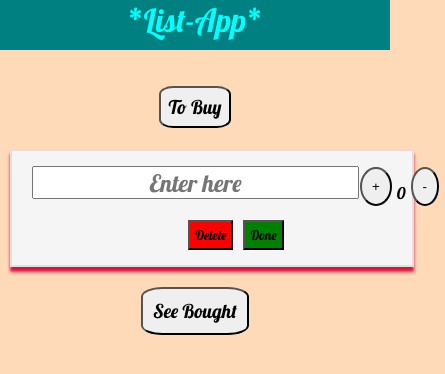
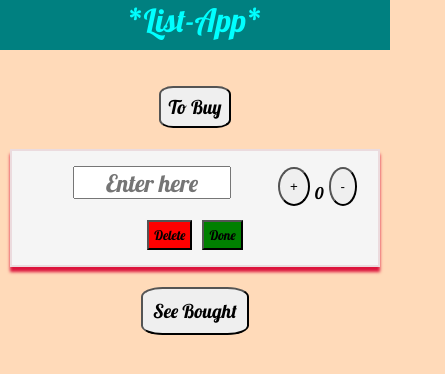
Before and after one commit to sirius97/List-App, a React app: page / in a window 390 px wide. Shown: the top 374 px of the page, 445 px wide, since content can reach past the window. Built offline with nearby package versions, Linux system fonts and the light colour scheme.

Commit message:
responsive update

```diff
--- a/src/Container/ToBuy/Item/Item.css
+++ b/src/Container/ToBuy/Item/Item.css
@@ -44,7 +44,7 @@
 
 @media only screen and (max-width: 500px){
     .Item {
-        width : 100%;
+        width : fit-content;
         height : fit-content;
         padding: 15px;
         display: flex;
@@ -55,11 +55,12 @@
     .A {
         display:flex;
         margin-right: 5px;
-        margin-left: 5px;
+        margin-left: 0;
     }
 
     .A input {
         height: 50%;
+        width: 60%;
     }
 
     .Delete {
```
